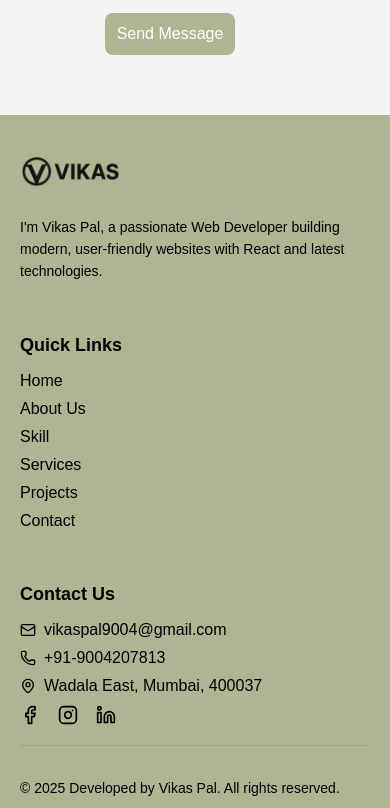
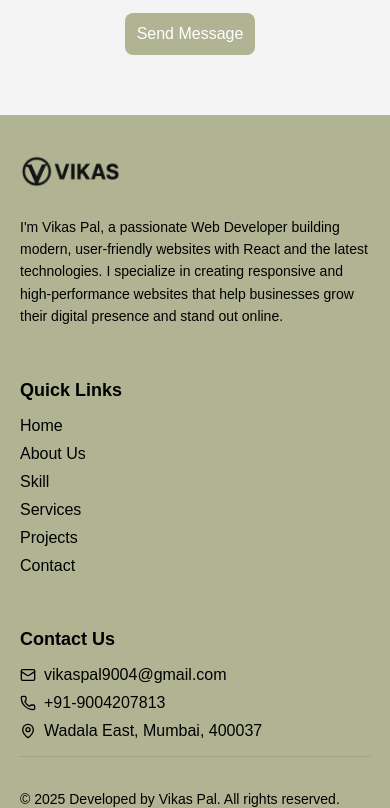
Before and after one commit to Vp900/Myportfolio, a React (Create React App) app: page / in a window 390 px wide. Shown: the part 11192-12000 px from the top of the page. Built offline with nearby package versions, Linux system fonts and the light colour scheme.

Commit message:
Added responsive footer section with logo, quick links, and contact info

```diff
--- a/src/components/Contact.css
+++ b/src/components/Contact.css
@@ -36,6 +36,7 @@
 .contact-form {
   flex: 1;
   min-width: 300px;
+  margin-left: 20px;
   text-align: center;
 }
 
--- a/src/components/Footer.css
+++ b/src/components/Footer.css
@@ -58,10 +58,6 @@
   text-decoration: underline;
 }
 
-.social-icons a {
-  margin-right: 10px;
-  color: black;
-}
 
 .footer-bottom {
   text-align: center;
--- a/src/components/Footer.js
+++ b/src/components/Footer.js
@@ -1,5 +1,5 @@
 import './Footer.css';
-import { Mail, Phone, MapPin, Facebook, Instagram, Linkedin } from 'lucide-react';
+import { Mail, Phone, MapPin} from 'lucide-react';
 import logo from '../assets/logo.png';
 
 export default function Footer() {
@@ -11,8 +11,12 @@ export default function Footer() {
           {/* Column 1 - Logo & Description */}
           <div className="footer-col">
             <img src={logo} alt="Logo" className="footer-logo" />
-            <p className="footer-desc">I'm Vikas Pal, a passionate Web Developer building modern, user-friendly websites with React and latest technologies.</p>
-          </div>
+          <p className="footer-desc">
+  I'm Vikas Pal, a passionate Web Developer building modern, user-friendly websites with React and the latest technologies.
+  I specialize in creating responsive and high-performance websites that help businesses grow their digital presence and stand out online.
+</p>
+
+</div>
 
           {/* Column 2 - Quick Links */}
           <div className="footer-col">
@@ -45,11 +49,7 @@ export default function Footer() {
                   Wadala East, Mumbai, 400037
                 </a>
               </li>
-              <li className="social-icons">
-                <a href="https://facebook.com" target="_blank" rel="noopener noreferrer"><Facebook size={20} /></a>
-                <a href="https://instagram.com" target="_blank" rel="noopener noreferrer"><Instagram size={20} /></a>
-                <a href="https://linkedin.com" target="_blank" rel="noopener noreferrer"><Linkedin size={20} /></a>
-              </li>
+
             </ul>
           </div>
         </div>
```
